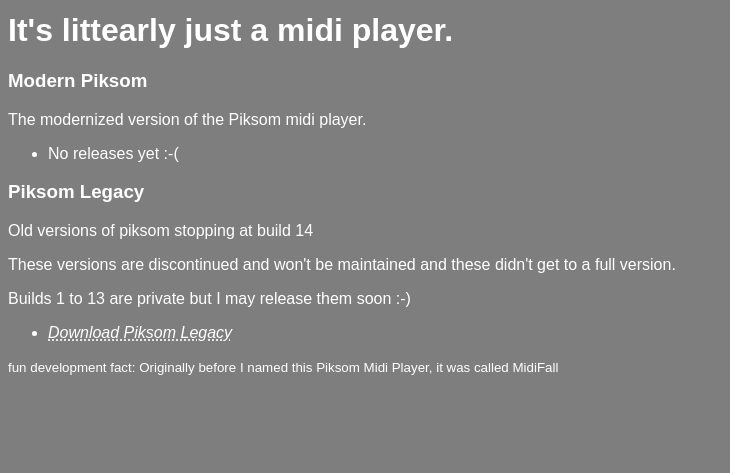
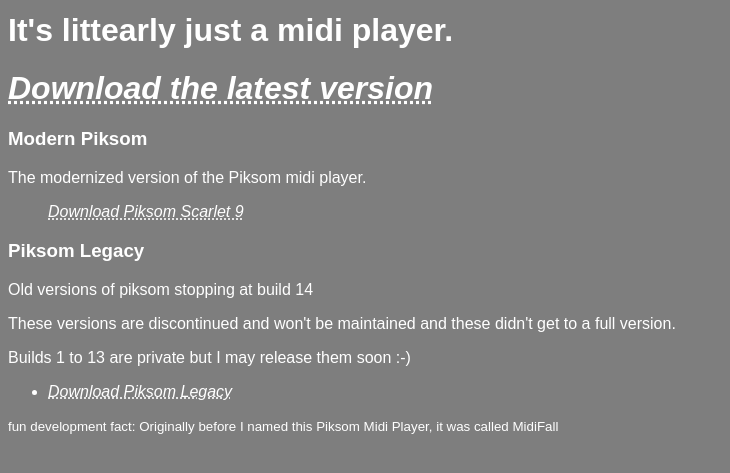
Before and after one commit to itswiktoragain/piksom-midi-download, a plain HTML site: page index.html in a window 1280 px wide. Shown: the part 141-614 px from the top of the page, without its empty margins (0-730 px from the left). Drawn offline with Linux system fonts and the light colour scheme.

Commit message:
Add download link for Piksom Scarlet 9

```diff
--- a/index.html
+++ b/index.html
@@ -11,10 +11,11 @@
     <!-- It's a logo -->
     <img src="piksommodern.svg" alt="Very ahh svg piksom player logo" id="the_logo">
     <h1>It's littearly just a midi player.</h1>
+    <h1><a href="https://github.com/itswiktoragain/piksom-midi-download/releases/edit/s9">Download the latest version</a></h1>
     <h3>Modern Piksom</h3>
     <p>The modernized version of the Piksom midi player.</p>
     <ul>
-        <li>No releases yet :-(</li>
+        <a href="https://github.com/itswiktoragain/piksom-midi-download/releases/edit/s9">Download Piksom Scarlet 9</a>
     </ul>
     <h3>Piksom Legacy</h3>
     <p>Old versions of piksom stopping at build 14</p>
```
